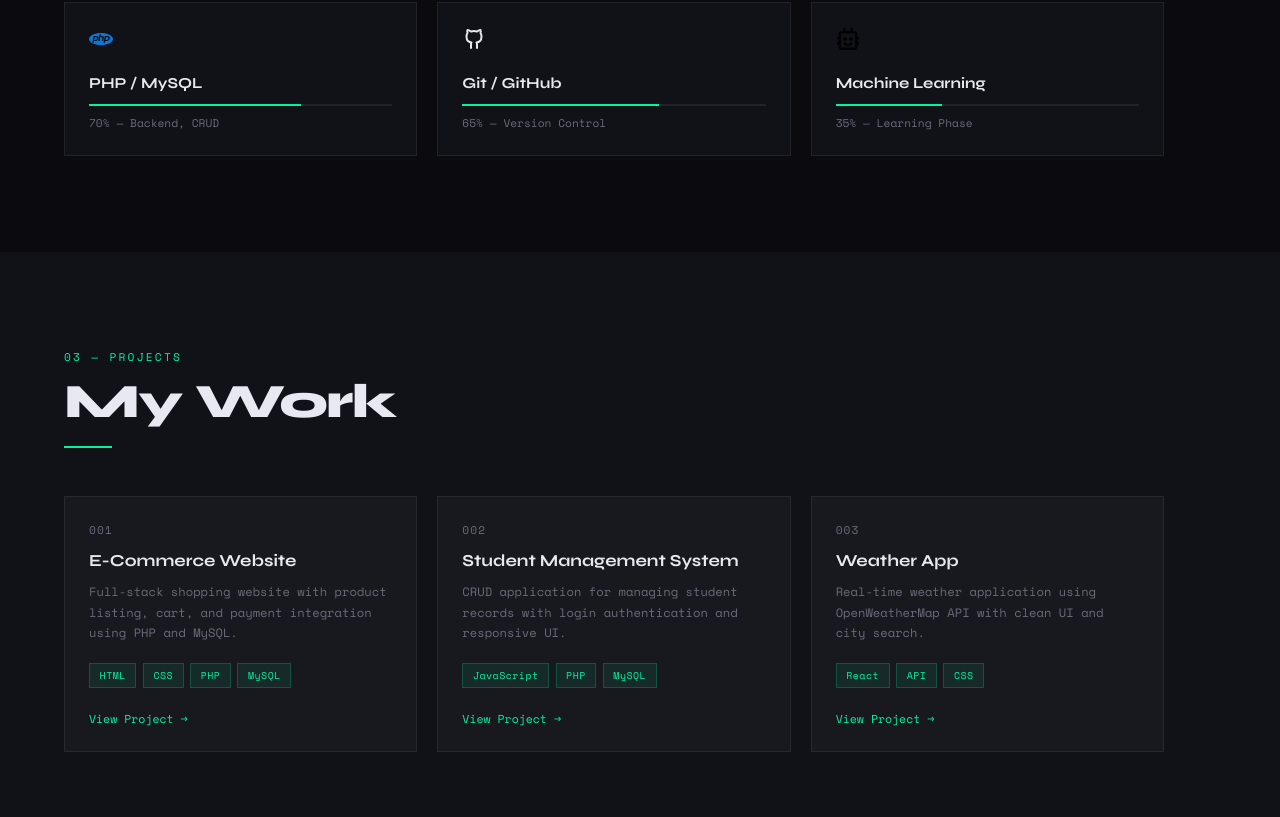
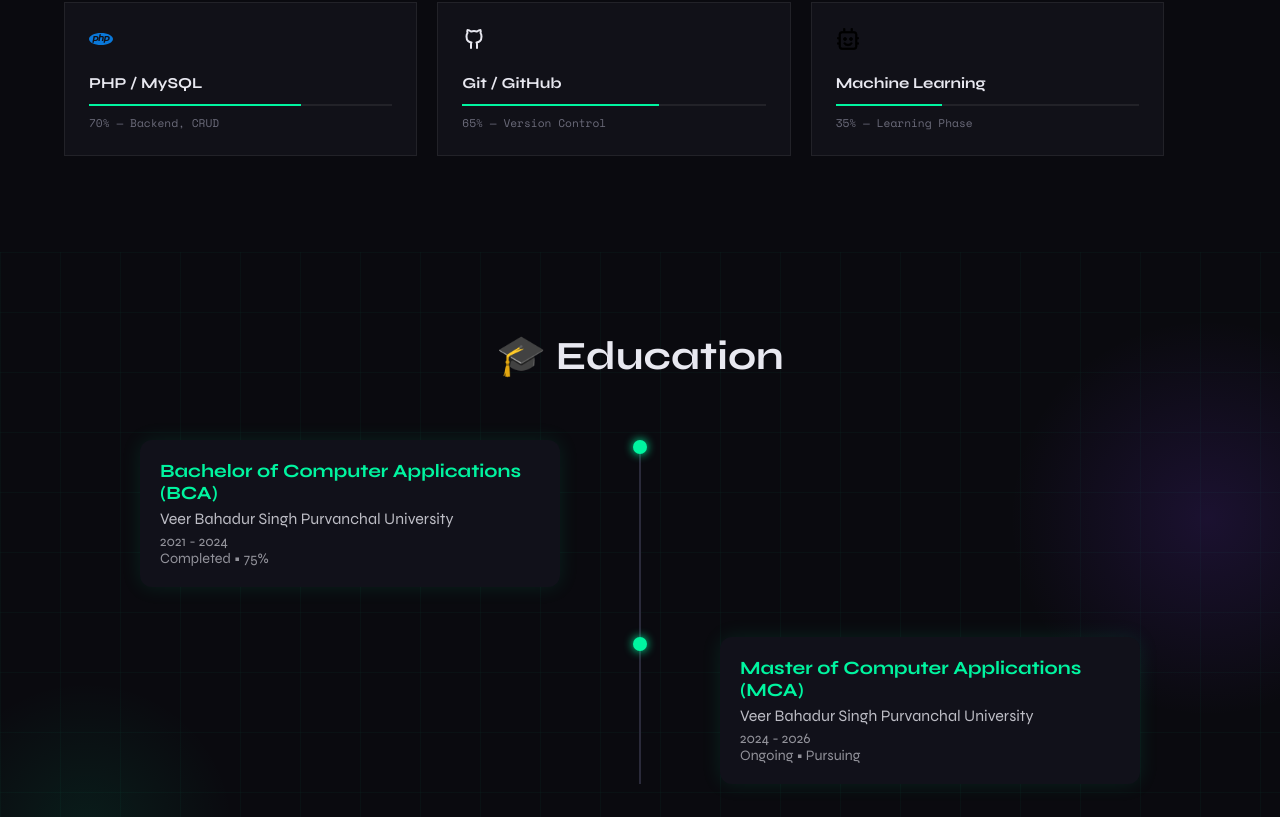
Before and after one commit to sujeetvishwakarma83/my-portfolio, a React (Create React App) app: page / in a window 1280 px wide. Shown: the part 1980-2797 px from the top of the page. Built offline with nearby package versions, Linux system fonts and the light colour scheme.

Commit message:
add new module

```diff
--- a/package.json
+++ b/package.json
@@ -7,6 +7,7 @@
     "@testing-library/jest-dom": "^6.9.1",
     "@testing-library/react": "^16.3.2",
     "@testing-library/user-event": "^13.5.0",
+    "framer-motion": "^12.38.0",
     "react": "^19.2.4",
     "react-dom": "^19.2.4",
     "react-scripts": "5.0.1",
--- a/src/App.js
+++ b/src/App.js
@@ -6,6 +6,7 @@ import Navbar from './components/Navbar';
 import Hero from './components/Hero';
 import About from './components/About';
 import Skills from './components/Skills';
+import Education from './components/Education'; // ✅ added
 import Projects from './components/Projects';
 import Contact from './components/Contact';
 import Footer from './components/Footer';
@@ -15,46 +16,48 @@ function App() {
   var [showTop, setShowTop] = useState(false);
   var [hovered, setHovered] = useState(false);
 
-  useEffect(function() {
-    var handleScroll = function() {
+  useEffect(function () {
+    var handleScroll = function () {
       setShowTop(window.scrollY > 400);
     };
     window.addEventListener('scroll', handleScroll);
-    return function() { window.removeEventListener('scroll', handleScroll); };
+    return function () {
+      window.removeEventListener('scroll', handleScroll);
+    };
   }, []);
 
-  var scrollToTop = function() {
+  var scrollToTop = function () {
     window.scrollTo({ top: 0, behavior: 'smooth' });
   };
 
   return (
-    <div className="App" style={{
-      background: darkMode ? '#0a0a0f' : '#f5f5f0',
-      color: darkMode ? '#e8e8f0' : '#1a1a2e',
-      minHeight: '100vh',
-      transition: 'background 0.3s, color 0.3s'
-    }}>
-
-      {/* Custom cursor with bubbles */}
+    <div
+      className="App"
+      style={{
+        background: darkMode ? '#0a0a0f' : '#f5f5f0',
+        color: darkMode ? '#e8e8f0' : '#1a1a2e',
+        minHeight: '100vh',
+        transition: 'background 0.3s, color 0.3s',
+      }}
+    >
       <CustomCursor />
-
-      {/* Share button — right side middle */}
       <ShareButton darkMode={darkMode} />
 
-      {/* All sections */}
       <Navbar darkMode={darkMode} setDarkMode={setDarkMode} />
       <Hero darkMode={darkMode} />
       <About darkMode={darkMode} />
       <Skills darkMode={darkMode} />
+      {/* ✅ Education Added */}
+      <Education darkMode={darkMode} />
       <Projects darkMode={darkMode} />
       <Contact darkMode={darkMode} />
       <Footer darkMode={darkMode} />
 
-      {/* Scroll to Top Button */}
+      {/* Scroll To Top */}
       <button
         onClick={scrollToTop}
-        onMouseEnter={function() { setHovered(true); }}
-        onMouseLeave={function() { setHovered(false); }}
+        onMouseEnter={() => setHovered(true)}
+        onMouseLeave={() => setHovered(false)}
         style={{
           position: 'fixed',
           bottom: '2rem',
@@ -71,14 +74,17 @@ function App() {
           cursor: 'pointer',
           zIndex: 999,
           opacity: showTop ? 1 : 0,
-          transform: showTop ? 'translateY(0) scale(1)' : 'translateY(20px) scale(0.8)',
+          transform: showTop
+            ? 'translateY(0) scale(1)'
+            : 'translateY(20px) scale(0.8)',
           transition: 'all 0.3s ease',
           boxShadow: hovered ? '0 0 20px rgba(0,245,160,0.4)' : 'none',
           pointerEvents: showTop ? 'auto' : 'none',
         }}
       >
         <svg
-          width="20" height="20"
+          width="20"
+          height="20"
           viewBox="0 0 24 24"
           fill="none"
           stroke="currentColor"
@@ -89,7 +95,6 @@ function App() {
           <polyline points="18 15 12 9 6 15" />
         </svg>
       </button>
-
     </div>
   );
 }
--- /dev/null
+++ b/src/components/Education.jsx
@@ -0,0 +1,182 @@
+import React from "react";
+import { motion } from "framer-motion";
+
+const Education = ({ darkMode }) => {
+  const data = [
+    {
+      title: "Bachelor of Computer Applications (BCA)",
+      university: "Veer Bahadur Singh Purvanchal University",
+      year: "2021 - 2024",
+      extra: "Completed • 75%",
+    },
+    {
+      title: "Master of Computer Applications (MCA)",
+      university: "Veer Bahadur Singh Purvanchal University",
+      year: "2024 - 2026",
+      extra: "Ongoing • Pursuing",
+    },
+  ];
+
+  return (
+    <section
+      id="education"
+      style={{
+        padding: "80px 20px",
+        background: darkMode ? "transparent" : "#f0faf5",
+        color: darkMode ? "#e8e8f0" : "#1a1a2e",
+        position: "relative",
+        overflow: "hidden",
+      }}
+    >
+
+      {/* 🔥 HERO STYLE BACKGROUND */}
+
+      {/* Grid */}
+      {darkMode && (
+        <div
+          style={{
+            position: "absolute",
+            inset: 0,
+            backgroundImage:
+              "linear-gradient(rgba(0,245,160,0.03) 1px, transparent 1px), linear-gradient(90deg, rgba(0,245,160,0.03) 1px, transparent 1px)",
+            backgroundSize: "60px 60px",
+            pointerEvents: "none",
+          }}
+        />
+      )}
+
+      {/* Purple Glow */}
+      {darkMode && (
+        <div
+          style={{
+            position: "absolute",
+            top: "10%",
+            right: "-10%",
+            width: "400px",
+            height: "400px",
+            background:
+              "radial-gradient(circle, rgba(124,58,237,0.15) 0%, transparent 70%)",
+            pointerEvents: "none",
+          }}
+        />
+      )}
+
+      {/* Green Glow */}
+      {darkMode && (
+        <div
+          style={{
+            position: "absolute",
+            bottom: "-10%",
+            left: "-5%",
+            width: "300px",
+            height: "300px",
+            background:
+              "radial-gradient(circle, rgba(0,245,160,0.08) 0%, transparent 70%)",
+            pointerEvents: "none",
+          }}
+        />
+      )}
+
+      {/* CONTENT */}
+      <div style={{ position: "relative", zIndex: 1 }}>
+
+        {/* Heading */}
+        <h2
+          style={{
+            textAlign: "center",
+            fontSize: "clamp(1.8rem, 5vw, 2.5rem)",
+            marginBottom: "60px",
+            fontWeight: "bold",
+          }}
+        >
+          🎓 Education
+        </h2>
+
+        <div
+          style={{
+            position: "relative",
+            maxWidth: "1000px",
+            margin: "0 auto",
+          }}
+        >
+          {/* Center Line */}
+          <div
+            style={{
+              position: "absolute",
+              left: "50%",
+              top: 0,
+              transform: "translateX(-50%)",
+              width: "2px",
+              height: "100%",
+              background: "#2a2a3a",
+            }}
+          />
+
+          {data.map((item, index) => {
+            const isLeft = index % 2 === 0;
+
+            return (
+              <motion.div
+                key={index}
+                initial={{ opacity: 0, y: 40 }}
+                whileInView={{ opacity: 1, y: 0 }}
+                transition={{ duration: 0.5 }}
+                style={{
+                  display: "flex",
+                  justifyContent: isLeft ? "flex-start" : "flex-end",
+                  marginBottom: "50px",
+                  position: "relative",
+                }}
+              >
+                {/* Card */}
+                <div
+                  style={{
+                    width: "100%",
+                    maxWidth: "420px",
+                    background: darkMode ? "#11111a" : "#ffffff",
+                    padding: "20px",
+                    borderRadius: "12px",
+                    boxShadow: "0 0 20px rgba(0,245,160,0.1)",
+                    transition: "0.3s",
+                  }}
+                >
+                  <h3 style={{ color: "#00f5a0", marginBottom: "5px" }}>
+                    {item.title}
+                  </h3>
+
+                  <p style={{ margin: "5px 0", opacity: 0.8 }}>
+                    {item.university}
+                  </p>
+
+                  <p style={{ fontSize: "0.9rem", opacity: 0.6 }}>
+                    {item.year}
+                  </p>
+
+                  <p style={{ fontSize: "0.9rem", opacity: 0.6 }}>
+                    {item.extra}
+                  </p>
+                </div>
+
+                {/* Dot */}
+                <div
+                  style={{
+                    position: "absolute",
+                    left: "50%",
+                    transform: "translateX(-50%)",
+                    width: "14px",
+                    height: "14px",
+                    background: "#00f5a0",
+                    borderRadius: "50%",
+                    boxShadow: "0 0 10px #00f5a0",
+                  }}
+                />
+              </motion.div>
+            );
+          })}
+        </div>
+      </div>
+    </section>
+  );
+};
+
+export default Education;
--- a/src/components/Hero.jsx
+++ b/src/components/Hero.jsx
@@ -36,7 +36,7 @@ function useTyping(texts, speed, pause) {
       }
     }, deleting ? speed / 2 : speed);
     return function() { clearTimeout(timeout); };
-  }, [charIndex, deleting, textIndex, isPaused]);
+  }, [charIndex, deleting, textIndex, isPaused, texts, speed, pause]);
 
   return display;
 }
@@ -53,10 +53,10 @@ function Hero({ darkMode }) {
   }, []);
 
   useEffect(function() {
-    var handleResize = function() { setIsMobile(window.innerWidth <= 768); };
-    window.addEventListener('resize', handleResize);
-    return function() { window.removeEventListener('resize', handleResize); };
-  }, []);
+  var handleResize = function() { setIsMobile(window.innerWidth <= 768); };
+  window.addEventListener('resize', handleResize);
+  return function() { window.removeEventListener('resize', handleResize); };
+}, []);
 
   useEffect(function() {
     if (darkMode) {
--- a/src/components/Navbar.jsx
+++ b/src/components/Navbar.jsx
@@ -27,7 +27,7 @@ function Navbar({ darkMode, setDarkMode }) {
   var lastScrollY = useRef(0);
   var ulRef = useRef(null);
 
-  var links = ['about', 'skills', 'projects', 'contact'];
+  var links = ['about', 'skills', 'education', 'projects', 'contact'];
 
   useEffect(function() {
     var handleScroll = function() {
@@ -44,7 +44,7 @@ function Navbar({ darkMode, setDarkMode }) {
       setScrolled(currentY > 50);
 
       // Active section detect karo
-      var sections = ['about', 'skills', 'projects', 'contact'];
+      var sections = ['about', 'skills', 'education', 'projects', 'contact'];
       var current = '';
       sections.forEach(function(id) {
         var el = document.getElementById(id);
```
Also changed, not shown: 1 other file (tests, documents, lock files or other folders).
